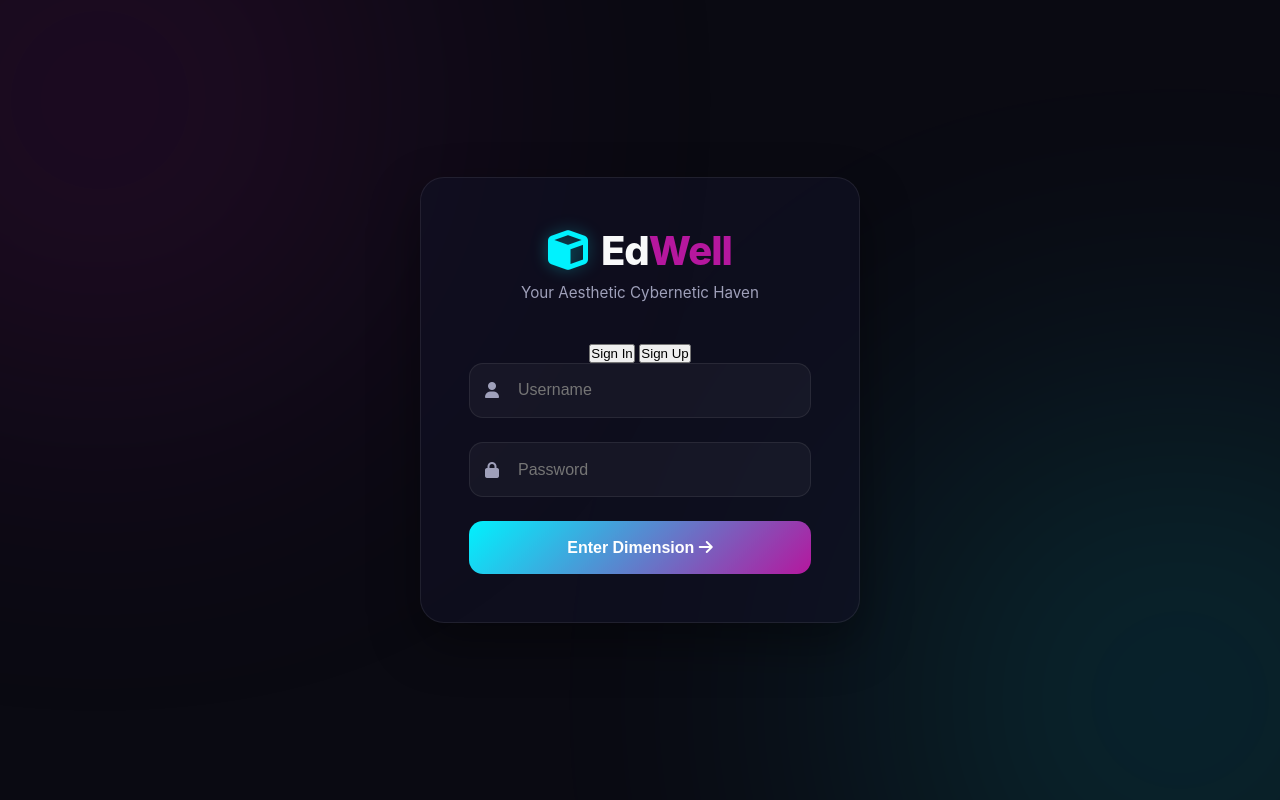
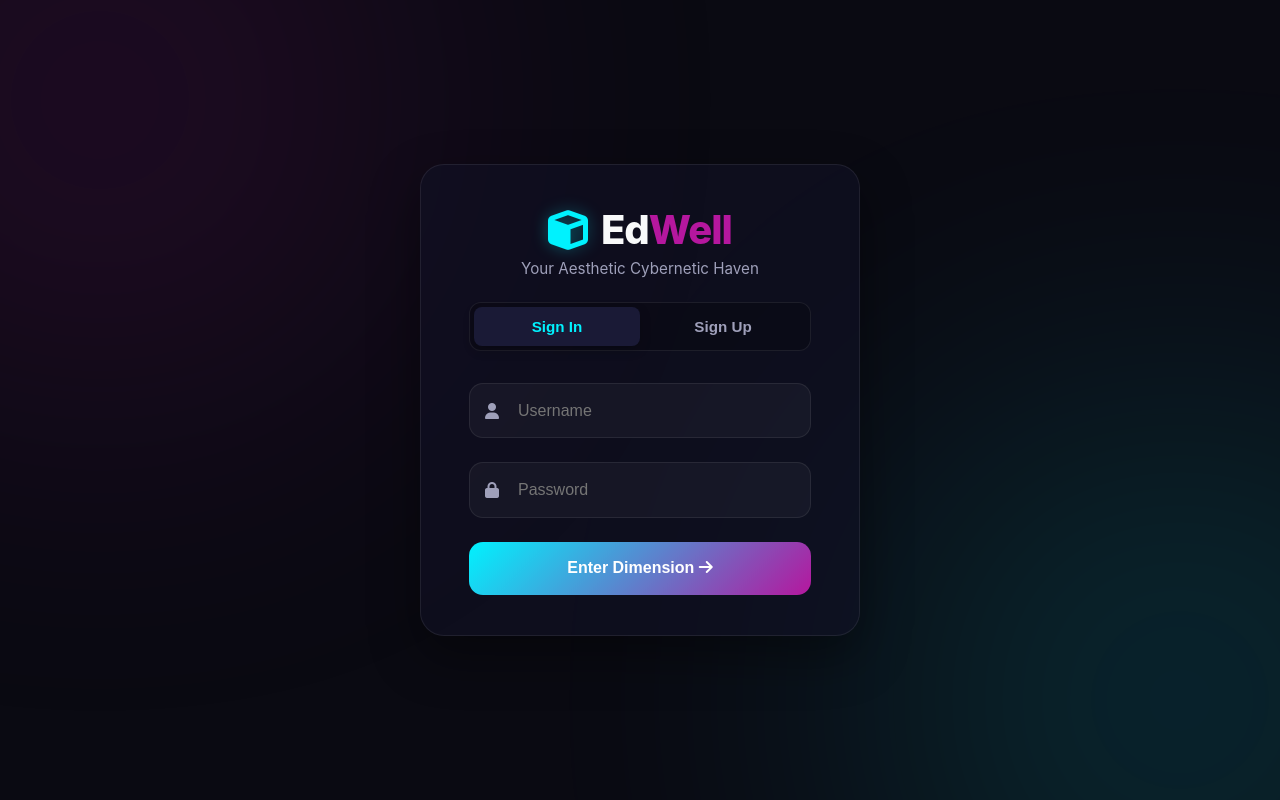
Before and after one commit to EdWell7/w, a plain HTML site: page index.html in a window 1280 px wide. Drawn offline with Linux system fonts and the light colour scheme.

Commit message:
Update style.css

```diff
--- a/style.css
+++ b/style.css
@@ -70,7 +70,7 @@ body {
 .text-emerald { color: var(--emerald-neon); }
 
 /* ==========================================================================
-   AUTHENTICATION SCREEN (GLASSMORPHISM)
+   AUTHENTICATION SCREEN (SIGN IN / SIGN UP SYSTEM)
    ========================================================================== */
 #auth-screen {
     display: none;
@@ -83,7 +83,7 @@ body {
     background: rgba(18, 18, 37, 0.6);
     backdrop-filter: blur(20px);
     border: 1px solid var(--border-color);
-    padding: 3rem;
+    padding: 2.5rem 3rem;
     border-radius: 24px;
     width: 100%;
     max-width: 440px;
@@ -96,12 +96,39 @@ body {
     align-items: center;
     justify-content: center;
     gap: 0.8rem;
-    margin-bottom: 0.5rem;
+    margin-bottom: 0.3rem;
 }
 .logo-icon { font-size: 2.5rem; color: var(--cyan-neon); filter: drop-shadow(0 0 8px var(--cyan-glow)); }
 .brand h1 { font-size: 2.5rem; font-weight: 800; letter-spacing: -1px; }
 .brand h1 span { color: var(--purple-neon); }
-.subtitle { color: var(--text-muted); font-size: 0.95rem; margin-bottom: 2.5rem; }
+.subtitle { color: var(--text-muted); font-size: 0.95rem; margin-bottom: 1.5rem; }
+
+/* AUTH DOUBLE TABS */
+.auth-tabs {
+    display: flex;
+    background: rgba(0,0,0,0.2);
+    padding: 4px;
+    border-radius: 12px;
+    margin-bottom: 2rem;
+    border: 1px solid var(--border-color);
+}
+.auth-tab-btn {
+    flex: 1;
+    background: transparent;
+    border: none;
+    padding: 0.7rem;
+    color: var(--text-muted);
+    font-weight: 600;
+    font-size: 0.95rem;
+    border-radius: 8px;
+    cursor: pointer;
+    transition: all 0.2s ease;
+}
+.auth-tab-btn.active {
+    background: var(--bg-card);
+    color: var(--cyan-neon);
+    box-shadow: 0 4px 12px rgba(0,0,0,0.2);
+}
 
 .input-group {
     position: relative;
@@ -312,7 +339,7 @@ body {
 .btn-option:hover { background: rgba(255,255,255,0.06); border-color: var(--pink-neon); }
 
 /* ==========================================================================
-   MODULE 3: STUDY & PLAY (POMODORO, PUZZLE, MATH, AMBIENT)
+   MODULE 3: STUDY & PLAY
    ========================================================================== */
 .pomo-wrapper { display: flex; flex-direction: column; align-items: center; justify-content: center; padding: 3rem 0; }
 .pomo-timer-display { position: relative; width: 240px; height: 240px; display: flex; flex-direction: column; align-items: center; justify-content: center; }
@@ -330,7 +357,7 @@ body {
 .puzzle-header { display: flex; justify-content: space-between; align-items: center; margin-bottom: 1.5rem; }
 .btn-action-sm { background: rgba(255,255,255,0.05); border: 1px solid var(--border-color); padding: 0.4rem 0.8rem; border-radius: 8px; color: white; cursor: pointer; font-size: 0.85rem; }
 .btn-action-sm.skip { background: rgba(255, 121, 198, 0.1); border-color: rgba(255, 121, 198, 0.2); color: var(--pink-neon); }
-.puzzle-container { display: grid; background: #0c0c1a; pading: 0.5rem; border-radius: 12px; gap: 6px; aspect-ratio: 1; }
+.puzzle-container { display: grid; background: #0c0c1a; padding: 0.5rem; border-radius: 12px; gap: 6px; aspect-ratio: 1; }
 .puzzle-piece { background: var(--bg-card); border: 1px solid var(--border-color); border-radius: 8px; color: white; font-size: 1.5rem; font-weight: 700; display: flex; align-items: center; justify-content: center; cursor: pointer; transition: all 0.2s; }
 .puzzle-piece:hover { background: rgba(255, 121, 198, 0.15); border-color: var(--pink-neon); }
 .puzzle-piece.empty { background: transparent; border: none; cursor: default; }
@@ -353,7 +380,6 @@ body {
 .ambient-slider::-webkit-slider-thumb { -webkit-appearance: none; width: 16px; height: 16px; border-radius: 50%; background: var(--text-muted); cursor: pointer; transition: background 0.2s; }
 .ambient-row.active .ambient-slider::-webkit-slider-thumb { background: var(--pink-neon); box-shadow: 0 0 8px var(--pink-neon); }
 
-/* Audio Wave Visualizer Animation */
 .audio-wave-anim { display: flex; gap: 3px; width: 20px; height: 20px; align-items: flex-end; opacity: 0; }
 .ambient-row.active .audio-wave-anim { opacity: 1; }
 .audio-wave-anim span { display: block; width: 3px; height: 5px; background: var(--pink-neon); animation: bounceWave 0.8s ease-in-out infinite alternate; }
@@ -362,7 +388,7 @@ body {
 @keyframes bounceWave { from { height: 4px; } to { height: 18px; } }
 
 /* ==========================================================================
-   MODULE 4: NEURO-FORGE COGNITIVE TRACKER
+   MODULE 4: NEURO-FORGE
    ========================================================================== */
 .neuro-grid { display: grid; grid-template-columns: 1.2fr 1fr; gap: 2rem; }
 @media(max-width:800px){ .neuro-grid { grid-template-columns: 1fr; } }
@@ -386,7 +412,7 @@ body {
 @keyframes scanMatrix { 0% { transform: translateX(-100px); } 100% { transform: translateX(500px); } }
 
 /* ==========================================================================
-   GLOBAL REWARD MYSTERY MODAL UI
+   GLOBAL REWARD MYSTERY MODAL
    ========================================================================== */
 .modal-overlay {
     position: fixed; top: 0; left: 0; width: 100%; height: 100%; background: rgba(5,5,10,0.85); backdrop-filter: blur(12px); z-index: 1000; display: flex; align-items: center; justify-content: center; padding: 1.5rem;
@@ -397,13 +423,11 @@ body {
 .reward-popup-card.transform-scale-down { transform: scale(0.7); opacity: 0; }
 .reward-popup-card.transform-scale-up { transform: scale(1); opacity: 1; }
 
-/* CRATE OPENING SYSTEM ANIMATIONS */
 .crate-container { width: 120px; height: 120px; margin: 0 auto 2rem auto; position: relative; cursor: pointer; }
 .crate-lid { position: absolute; top: 0; left: 10px; width: 100%; height: 30px; background: #6c757d; border-radius: 6px 6px 0 0; border: 3px solid #495057; transition: transform 0.3s; transform-origin: top left; }
 .crate-body { position: absolute; bottom: 0; left: 10px; width: 100%; height: 85px; background: #495057; border: 3px solid #343a40; border-radius: 0 0 10px 10px; display: flex; align-items: center; justify-content: center; font-size: 2.5rem; color: #dee2e6; }
 .crate-container:hover .crate-body { color: var(--pink-neon); }
 
-/* Animation trigger on click */
 .crate-container.open .crate-lid { transform: rotate(-70deg); }
 .crate-container.open { animation: boxShake 0.5s ease-in-out; }
 @keyframes boxShake {
@@ -417,7 +441,7 @@ body {
 
 .unboxed-view { animation: fadeIn 0.5s ease forwards; margin-top: 1rem; }
 .rarity-badge {
-    display: inline-block; padding: 0.3rem 1rem; border-radius: 20px; font-size: 0.75rem; font-weight: 800; tracking-spacing: 1px; margin-bottom: 1.5rem;
+    display: inline-block; padding: 0.3rem 1rem; border-radius: 20px; font-size: 0.75rem; font-weight: 800; margin-bottom: 1.5rem;
 }
 .rarity-badge.common { background: rgba(255,255,255,0.1); color: #fff; }
 .rarity-badge.rare { background: rgba(0,242,254,0.15); color: var(--cyan-neon); border: 1px solid rgba(0,242,254,0.3); }
@@ -433,7 +457,6 @@ body {
 #unboxed-item-name { font-size: 2rem; font-weight: 800; margin-bottom: 0.4rem; }
 #unboxed-item-desc { color: var(--text-muted); font-size: 0.9rem; margin-bottom: 2rem; }
 
-/* AUDIO SYSTEM INTEGRATION TOAST */
 .toast {
     position: fixed; bottom: 20px; right: 20px; background: var(--bg-surface); border: 1px solid var(--border-color); padding: 1rem 1.5rem; border-radius: 12px; z-index: 5000; font-weight: 600; font-size: 0.9rem; box-shadow: 0 10px 30px rgba(0,0,0,0.5); transform: translateY(100px); opacity: 0; transition: all 0.4s cubic-bezier(0.175, 0.885, 0.32, 1.275);
 }
```
